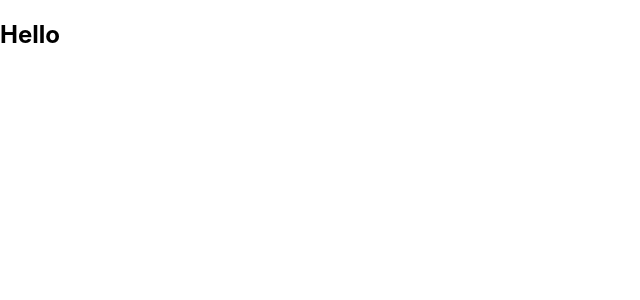
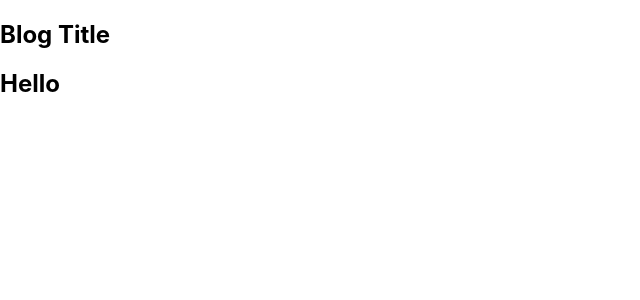
Before and after one commit to paolodapul/paolodapuldotnet, a Next.js app: page / in a window 1280 px wide. Shown: the top 300 px of the page, without its empty margins (0-640 px from the left). Built offline with nearby package versions, Linux system fonts and the light colour scheme.

Commit message:
Import header component

```diff
--- a/pages/_app.js
+++ b/pages/_app.js
@@ -1,7 +1,15 @@
-import '../styles/globals.css'
+import Header from '@components/Header';
+import '../styles/globals.css';
 
 function MyApp({ Component, pageProps }) {
-  return <Component {...pageProps} />
+  return (
+    <>
+      <Header />
+      <main className="container">
+        <Component {...pageProps} />
+      </main>
+    </>
+  );
 }
 
-export default MyApp
+export default MyApp;
```
